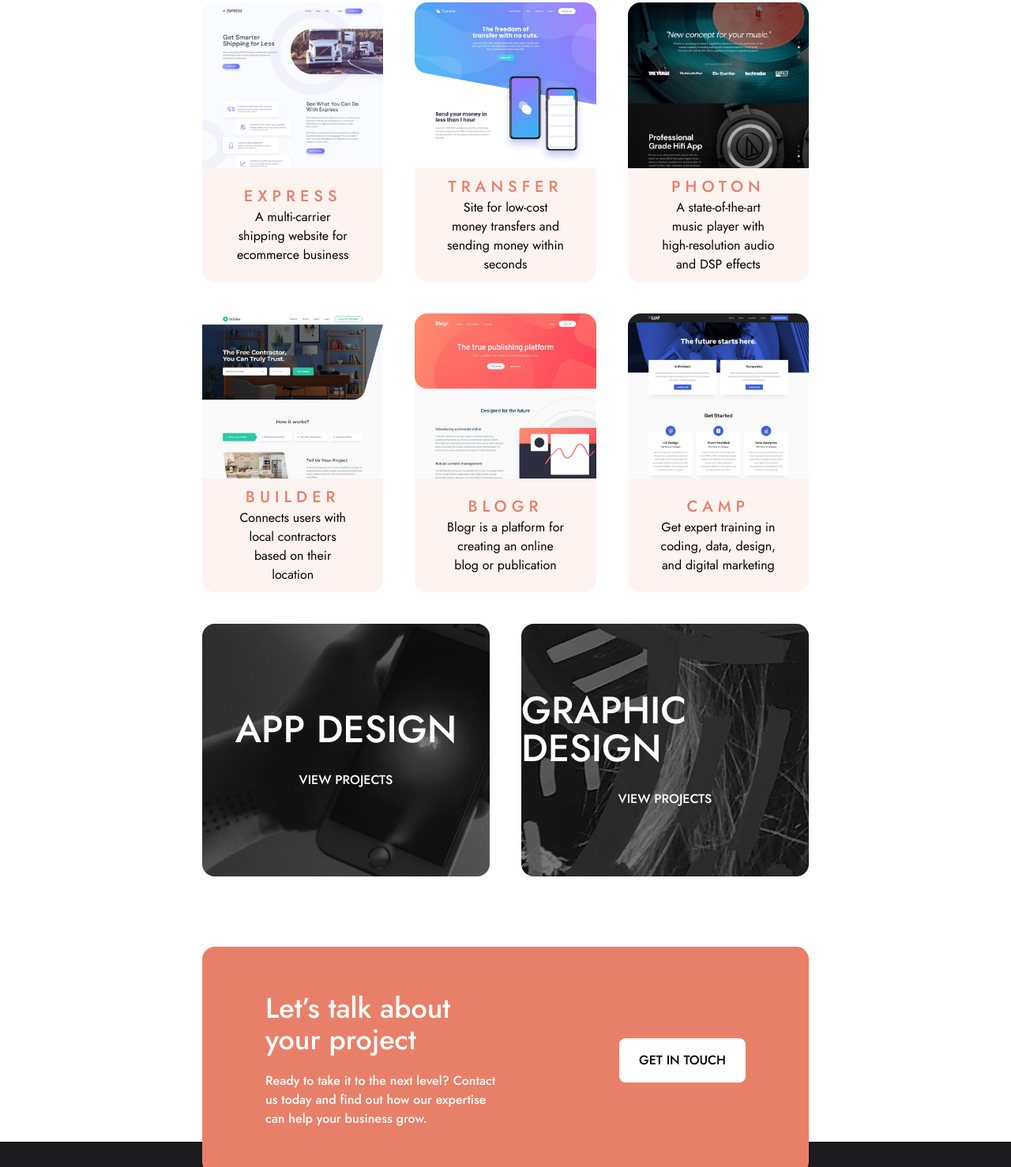
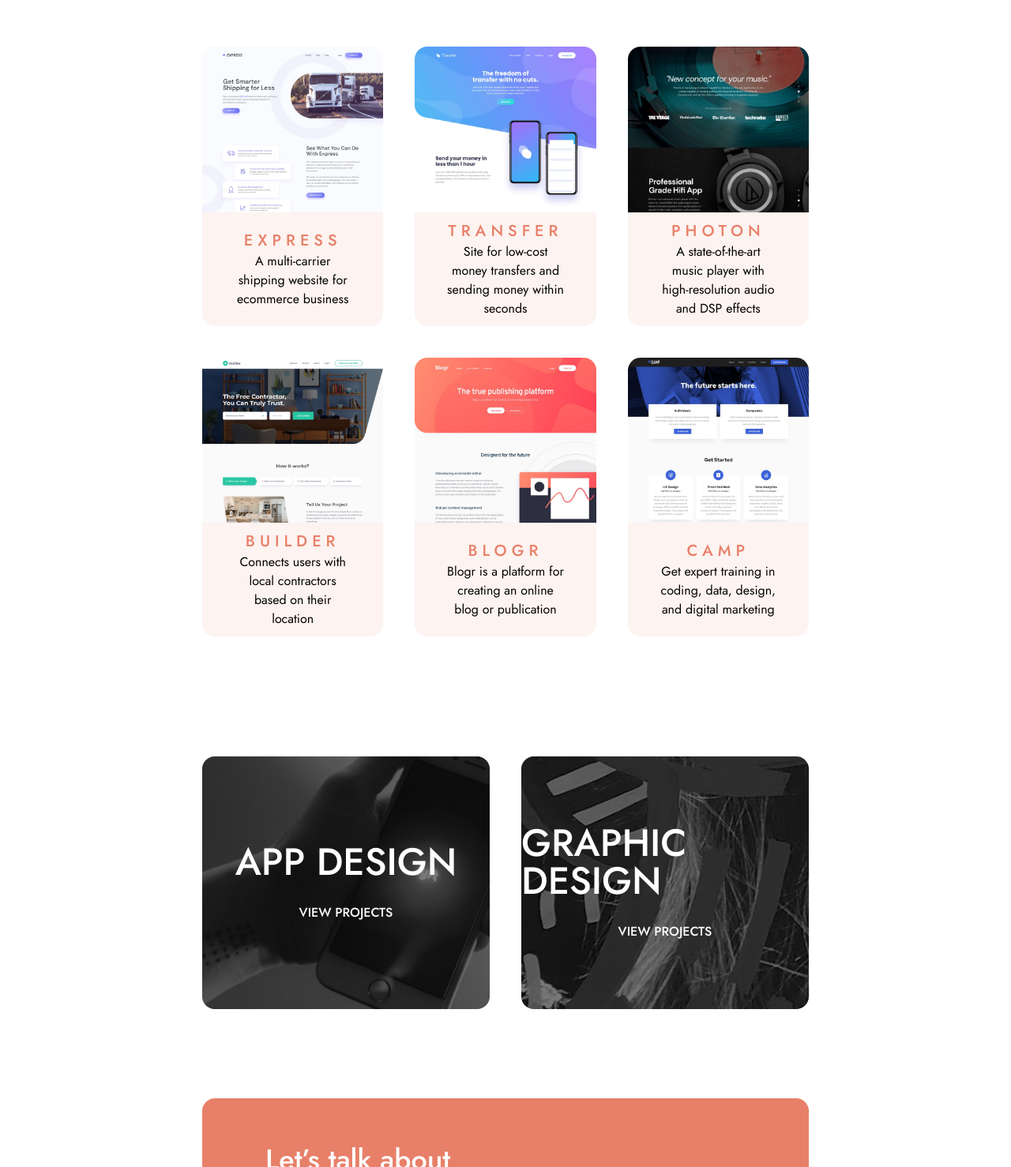
Before and after one commit to shadazls/Design-agency-website, a website: page src/pages/web-design.html in a window 1280 px wide. Shown: the part 561-2039 px from the top of the page at 79% size. Drawn offline with nearby package versions, Linux system fonts and the light colour scheme.

Commit message:
Space fix

```diff
--- a/src/pages/web-design.html
+++ b/src/pages/web-design.html
@@ -29,7 +29,7 @@
             </div>
         </section>
 
-        <section>
+        <section class="my-14">
             <div class="grid grid-cols-3 gap-10 w-3/5 mx-auto">
                 <div class="project flex flex-col bg-color-gray cursor-pointer duration-300 rounded-2xl">
                     <picture>
@@ -94,7 +94,7 @@
             </div>
         </section>
 
-        <section>
+        <section class="mt-14 mb-20">
             <div class="grid grid-cols-2 gap-10 w-3/5 mx-auto h-80">
                 <div id="app-design-projects" class="flex flex-col items-center justify-center rounded-2xl gap-7 relative">
                     <div class="absolute inset-0 bg-black opacity-50 rounded-2xl peach duration-300"></div>
@@ -109,7 +109,7 @@
             </div>
         </section>
 
-        <section class="mt-14 mb-32">
+        <section class="mt-14 mb-20">
             <div id="contact-container" class="absolute w-3/5 h-72 flex items-center justify-between mx-auto px-20 py-10 bg-color-peach rounded-2xl test chevauchement-web-design left-0 right-0 z-10">
                 <div id="contact-left-container" class="w-1/2 flex flex-col gap-5">
                     <h4 class="color-white font-medium text-4xl">Let’s talk about <br>your project</h4>
--- a/src/styles/styles.css
+++ b/src/styles/styles.css
@@ -233,7 +233,7 @@ body {
 }
 
 .chevauchement-web-design {
-    bottom: -78rem;
+    bottom: -90rem;
 }
 
 .nav-items-white:after {
```
Also changed, not shown: public/styles.css.
